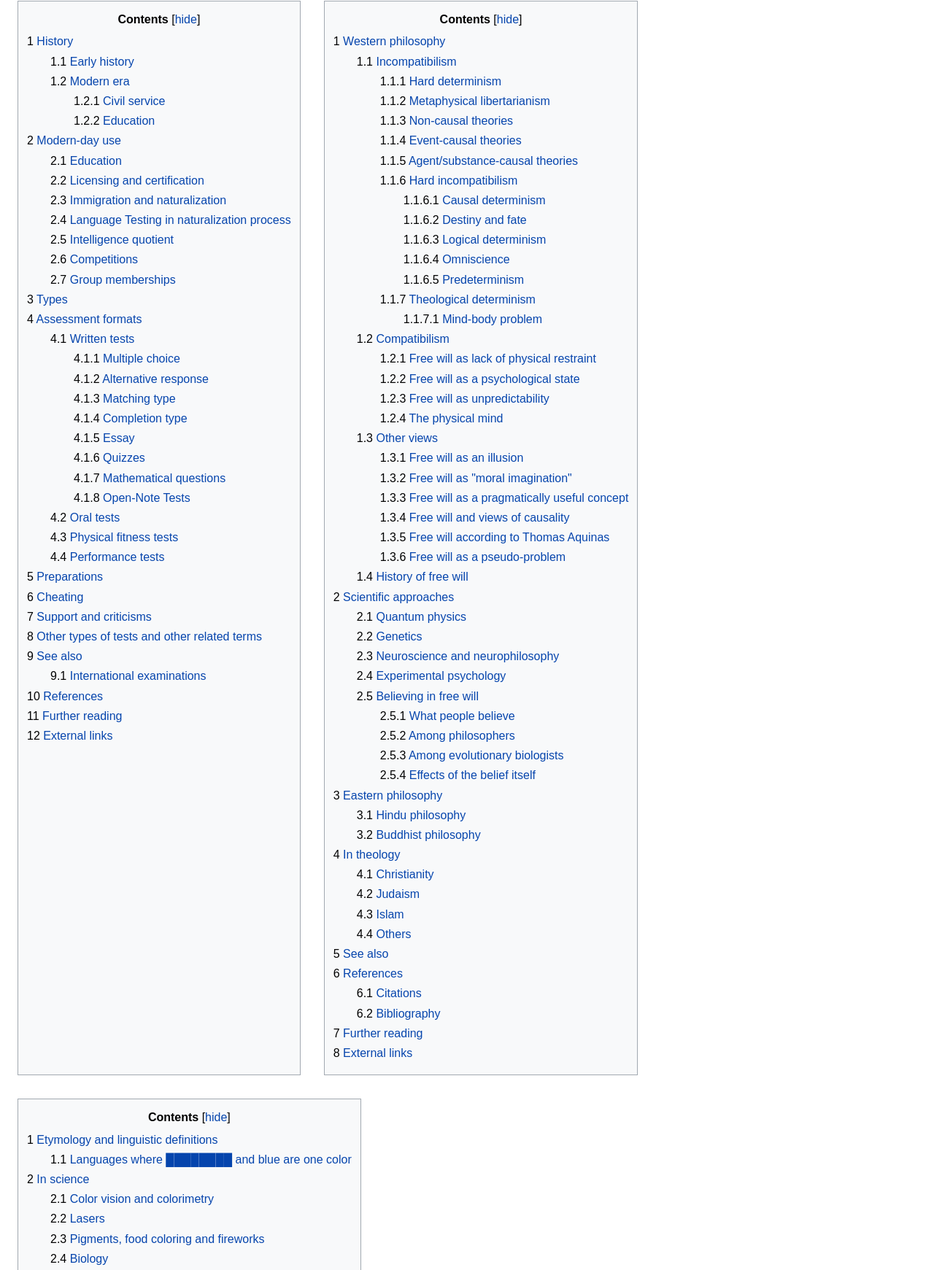
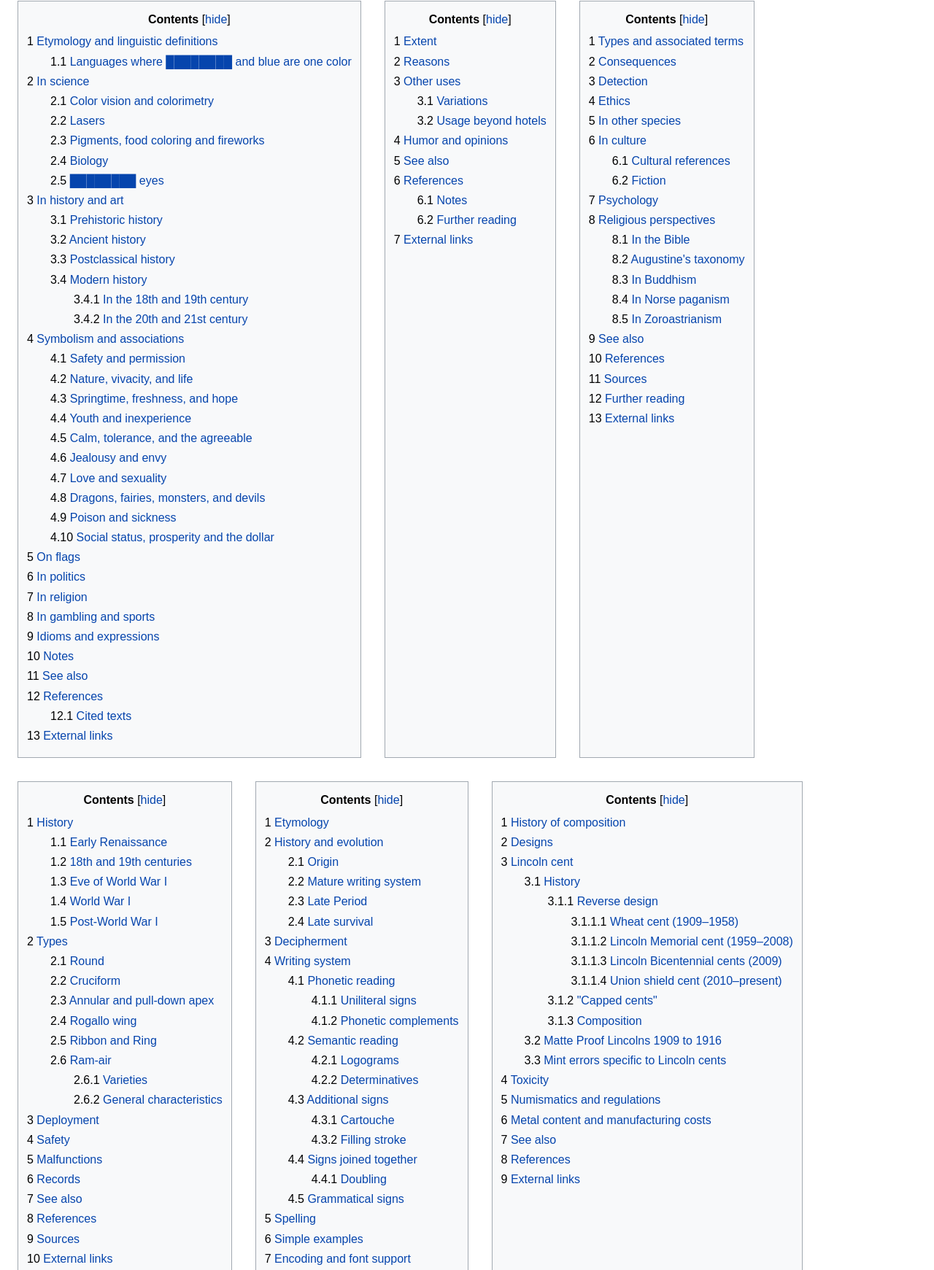
Before and after one commit to zbanks/wiki-game, a plain HTML site: page docs/index.html in a window 1280 px wide. Shown: the part 23-1764 px from the top of the page at 73% size. Drawn offline with Linux system fonts and the light colour scheme.

Commit message:
Clean up styles; add to README; link back to github; import some real puzzles from sqshemet

```diff
--- a/docs/index.html
+++ b/docs/index.html
@@ -2,16 +2,18 @@
         <html>
         <head>
             <style>
+                body {
+                    font-family: sans-serif;
+                }
                 .container {
-                    display: inline-flex;
+                    display: flex;
                     flex-wrap: wrap;
                 }
                 .puzzle {
                     background-color: #f8f9fa;
                     border: 1px solid #a2a9b1;
                     padding: 12px;
-                    font-family: sans-serif;
-                    display: table;
+                    display: inline-table;
                     line-height: 1.6;
                     margin: 1em;
                 }
@@ -34,10 +36,11 @@
                 li {
                     margin-bottom: 0.1em;
                 }
-                .toctext {
+                .toctext, a, a:visited {
                     color: #0645ad;
+                    text-decoration: none;
                 }
-                .toctext:hover {
+                .toctext:hover, a:hover {
                     text-decoration: underline;
                 }
                 .depth-0 { margin-left: 0em; }
@@ -51,102 +54,6 @@
         <body>
         <div class="container">
         <div class='puzzle' title='#1, by zbanks'> <div class='header'><h2>Contents</h2> [<span class='toctext'>hide</span>]</div>
- <ul>
-<li> <span class='tocnumber depth-0'>1</span> <span class='toctext'>History</span></li>
-<li> <span class='tocnumber depth-1'>1.1</span> <span class='toctext'>Early history</span></li>
-<li> <span class='tocnumber depth-1'>1.2</span> <span class='toctext'>Modern era</span></li>
-<li> <span class='tocnumber depth-2'>1.2.1</span> <span class='toctext'>Civil service</span></li>
-<li> <span class='tocnumber depth-2'>1.2.2</span> <span class='toctext'>Education</span></li>
-<li> <span class='tocnumber depth-0'>2</span> <span class='toctext'>Modern-day use</span></li>
-<li> <span class='tocnumber depth-1'>2.1</span> <span class='toctext'>Education</span></li>
-<li> <span class='tocnumber depth-1'>2.2</span> <span class='toctext'>Licensing and certification</span></li>
-<li> <span class='tocnumber depth-1'>2.3</span> <span class='toctext'>Immigration and naturalization</span></li>
-<li> <span class='tocnumber depth-1'>2.4</span> <span class='toctext'>Language Testing in naturalization process</span></li>
-<li> <span class='tocnumber depth-1'>2.5</span> <span class='toctext'>Intelligence quotient</span></li>
-<li> <span class='tocnumber depth-1'>2.6</span> <span class='toctext'>Competitions</span></li>
-<li> <span class='tocnumber depth-1'>2.7</span> <span class='toctext'>Group memberships</span></li>
-<li> <span class='tocnumber depth-0'>3</span> <span class='toctext'>Types</span></li>
-<li> <span class='tocnumber depth-0'>4</span> <span class='toctext'>Assessment formats</span></li>
-<li> <span class='tocnumber depth-1'>4.1</span> <span class='toctext'>Written tests</span></li>
-<li> <span class='tocnumber depth-2'>4.1.1</span> <span class='toctext'>Multiple choice</span></li>
-<li> <span class='tocnumber depth-2'>4.1.2</span> <span class='toctext'>Alternative response</span></li>
-<li> <span class='tocnumber depth-2'>4.1.3</span> <span class='toctext'>Matching type</span></li>
-<li> <span class='tocnumber depth-2'>4.1.4</span> <span class='toctext'>Completion type</span></li>
-<li> <span class='tocnumber depth-2'>4.1.5</span> <span class='toctext'>Essay</span></li>
-<li> <span class='tocnumber depth-2'>4.1.6</span> <span class='toctext'>Quizzes</span></li>
-<li> <span class='tocnumber depth-2'>4.1.7</span> <span class='toctext'>Mathematical questions</span></li>
-<li> <span class='tocnumber depth-2'>4.1.8</span> <span class='toctext'>Open-Note Tests</span></li>
-<li> <span class='tocnumber depth-1'>4.2</span> <span class='toctext'>Oral tests</span></li>
-<li> <span class='tocnumber depth-1'>4.3</span> <span class='toctext'>Physical fitness tests</span></li>
-<li> <span class='tocnumber depth-1'>4.4</span> <span class='toctext'>Performance tests</span></li>
-<li> <span class='tocnumber depth-0'>5</span> <span class='toctext'>Preparations</span></li>
-<li> <span class='tocnumber depth-0'>6</span> <span class='toctext'>Cheating</span></li>
-<li> <span class='tocnumber depth-0'>7</span> <span class='toctext'>Support and criticisms</span></li>
-<li> <span class='tocnumber depth-0'>8</span> <span class='toctext'>Other types of tests and other related terms</span></li>
-<li> <span class='tocnumber depth-0'>9</span> <span class='toctext'>See also</span></li>
-<li> <span class='tocnumber depth-1'>9.1</span> <span class='toctext'>International examinations</span></li>
-<li> <span class='tocnumber depth-0'>10</span> <span class='toctext'>References</span></li>
-<li> <span class='tocnumber depth-0'>11</span> <span class='toctext'>Further reading</span></li>
-<li> <span class='tocnumber depth-0'>12</span> <span class='toctext'>External links</span></li>
- </ul>
-</div>
-<div class='puzzle' title='#2, by zbanks'> <div class='header'><h2>Contents</h2> [<span class='toctext'>hide</span>]</div>
- <ul>
-<li> <span class='tocnumber depth-0'>1</span> <span class='toctext'>Western philosophy</span></li>
-<li> <span class='tocnumber depth-1'>1.1</span> <span class='toctext'>Incompatibilism</span></li>
-<li> <span class='tocnumber depth-2'>1.1.1</span> <span class='toctext'>Hard determinism</span></li>
-<li> <span class='tocnumber depth-2'>1.1.2</span> <span class='toctext'>Metaphysical libertarianism</span></li>
-<li> <span class='tocnumber depth-2'>1.1.3</span> <span class='toctext'>Non-causal theories</span></li>
-<li> <span class='tocnumber depth-2'>1.1.4</span> <span class='toctext'>Event-causal theories</span></li>
-<li> <span class='tocnumber depth-2'>1.1.5</span> <span class='toctext'>Agent/substance-causal theories</span></li>
-<li> <span class='tocnumber depth-2'>1.1.6</span> <span class='toctext'>Hard incompatibilism</span></li>
-<li> <span class='tocnumber depth-3'>1.1.6.1</span> <span class='toctext'>Causal determinism</span></li>
-<li> <span class='tocnumber depth-3'>1.1.6.2</span> <span class='toctext'>Destiny and fate</span></li>
-<li> <span class='tocnumber depth-3'>1.1.6.3</span> <span class='toctext'>Logical determinism</span></li>
-<li> <span class='tocnumber depth-3'>1.1.6.4</span> <span class='toctext'>Omniscience</span></li>
-<li> <span class='tocnumber depth-3'>1.1.6.5</span> <span class='toctext'>Predeterminism</span></li>
-<li> <span class='tocnumber depth-2'>1.1.7</span> <span class='toctext'>Theological determinism</span></li>
-<li> <span class='tocnumber depth-3'>1.1.7.1</span> <span class='toctext'>Mind-body problem</span></li>
-<li> <span class='tocnumber depth-1'>1.2</span> <span class='toctext'>Compatibilism</span></li>
-<li> <span class='tocnumber depth-2'>1.2.1</span> <span class='toctext'>Free will as lack of physical restraint</span></li>
-<li> <span class='tocnumber depth-2'>1.2.2</span> <span class='toctext'>Free will as a psychological state</span></li>
-<li> <span class='tocnumber depth-2'>1.2.3</span> <span class='toctext'>Free will as unpredictability</span></li>
-<li> <span class='tocnumber depth-2'>1.2.4</span> <span class='toctext'>The physical mind</span></li>
-<li> <span class='tocnumber depth-1'>1.3</span> <span class='toctext'>Other views</span></li>
-<li> <span class='tocnumber depth-2'>1.3.1</span> <span class='toctext'>Free will as an illusion</span></li>
-<li> <span class='tocnumber depth-2'>1.3.2</span> <span class='toctext'>Free will as &quot;moral imagination&quot;</span></li>
-<li> <span class='tocnumber depth-2'>1.3.3</span> <span class='toctext'>Free will as a pragmatically useful concept</span></li>
-<li> <span class='tocnumber depth-2'>1.3.4</span> <span class='toctext'>Free will and views of causality</span></li>
-<li> <span class='tocnumber depth-2'>1.3.5</span> <span class='toctext'>Free will according to Thomas Aquinas</span></li>
-<li> <span class='tocnumber depth-2'>1.3.6</span> <span class='toctext'>Free will as a pseudo-problem</span></li>
-<li> <span class='tocnumber depth-1'>1.4</span> <span class='toctext'>History of free will</span></li>
-<li> <span class='tocnumber depth-0'>2</span> <span class='toctext'>Scientific approaches</span></li>
-<li> <span class='tocnumber depth-1'>2.1</span> <span class='toctext'>Quantum physics</span></li>
-<li> <span class='tocnumber depth-1'>2.2</span> <span class='toctext'>Genetics</span></li>
-<li> <span class='tocnumber depth-1'>2.3</span> <span class='toctext'>Neuroscience and neurophilosophy</span></li>
-<li> <span class='tocnumber depth-1'>2.4</span> <span class='toctext'>Experimental psychology</span></li>
-<li> <span class='tocnumber depth-1'>2.5</span> <span class='toctext'>Believing in free will</span></li>
-<li> <span class='tocnumber depth-2'>2.5.1</span> <span class='toctext'>What people believe</span></li>
-<li> <span class='tocnumber depth-2'>2.5.2</span> <span class='toctext'>Among philosophers</span></li>
-<li> <span class='tocnumber depth-2'>2.5.3</span> <span class='toctext'>Among evolutionary biologists</span></li>
-<li> <span class='tocnumber depth-2'>2.5.4</span> <span class='toctext'>Effects of the belief itself</span></li>
-<li> <span class='tocnumber depth-0'>3</span> <span class='toctext'>Eastern philosophy</span></li>
-<li> <span class='tocnumber depth-1'>3.1</span> <span class='toctext'>Hindu philosophy</span></li>
-<li> <span class='tocnumber depth-1'>3.2</span> <span class='toctext'>Buddhist philosophy</span></li>
-<li> <span class='tocnumber depth-0'>4</span> <span class='toctext'>In theology</span></li>
-<li> <span class='tocnumber depth-1'>4.1</span> <span class='toctext'>Christianity</span></li>
-<li> <span class='tocnumber depth-1'>4.2</span> <span class='toctext'>Judaism</span></li>
-<li> <span class='tocnumber depth-1'>4.3</span> <span class='toctext'>Islam</span></li>
-<li> <span class='tocnumber depth-1'>4.4</span> <span class='toctext'>Others</span></li>
-<li> <span class='tocnumber depth-0'>5</span> <span class='toctext'>See also</span></li>
-<li> <span class='tocnumber depth-0'>6</span> <span class='toctext'>References</span></li>
-<li> <span class='tocnumber depth-1'>6.1</span> <span class='toctext'>Citations</span></li>
-<li> <span class='tocnumber depth-1'>6.2</span> <span class='toctext'>Bibliography</span></li>
-<li> <span class='tocnumber depth-0'>7</span> <span class='toctext'>Further reading</span></li>
-<li> <span class='tocnumber depth-0'>8</span> <span class='toctext'>External links</span></li>
- </ul>
-</div>
-<div class='puzzle' title='#3, by zbanks'> <div class='header'><h2>Contents</h2> [<span class='toctext'>hide</span>]</div>
  <ul>
 <li> <span class='tocnumber depth-0'>1</span> <span class='toctext'>Etymology and linguistic definitions</span></li>
 <li> <span class='tocnumber depth-1'>1.1</span> <span class='toctext'>Languages where ████████ and blue are one color</span></li>
@@ -186,4 +93,128 @@
 <li> <span class='tocnumber depth-0'>13</span> <span class='toctext'>External links</span></li>
  </ul>
 </div>
-</div></body></html>
+<div class='puzzle' title='#2, by zbanks'> <div class='header'><h2>Contents</h2> [<span class='toctext'>hide</span>]</div>
+ <ul>
+<li> <span class='tocnumber depth-0'>1</span> <span class='toctext'>Extent</span></li>
+<li> <span class='tocnumber depth-0'>2</span> <span class='toctext'>Reasons</span></li>
+<li> <span class='tocnumber depth-0'>3</span> <span class='toctext'>Other uses</span></li>
+<li> <span class='tocnumber depth-1'>3.1</span> <span class='toctext'>Variations</span></li>
+<li> <span class='tocnumber depth-1'>3.2</span> <span class='toctext'>Usage beyond hotels</span></li>
+<li> <span class='tocnumber depth-0'>4</span> <span class='toctext'>Humor and opinions</span></li>
+<li> <span class='tocnumber depth-0'>5</span> <span class='toctext'>See also</span></li>
+<li> <span class='tocnumber depth-0'>6</span> <span class='toctext'>References</span></li>
+<li> <span class='tocnumber depth-1'>6.1</span> <span class='toctext'>Notes</span></li>
+<li> <span class='tocnumber depth-1'>6.2</span> <span class='toctext'>Further reading</span></li>
+<li> <span class='tocnumber depth-0'>7</span> <span class='toctext'>External links</span></li>
+ </ul>
+</div>
+<div class='puzzle' title='#3, by Evan'> <div class='header'><h2>Contents</h2> [<span class='toctext'>hide</span>]</div>
+ <ul>
+<li> <span class='tocnumber depth-0'>1</span> <span class='toctext'>Types and associated terms</span></li>
+<li> <span class='tocnumber depth-0'>2</span> <span class='toctext'>Consequences</span></li>
+<li> <span class='tocnumber depth-0'>3</span> <span class='toctext'>Detection</span></li>
+<li> <span class='tocnumber depth-0'>4</span> <span class='toctext'>Ethics</span></li>
+<li> <span class='tocnumber depth-0'>5</span> <span class='toctext'>In other species</span></li>
+<li> <span class='tocnumber depth-0'>6</span> <span class='toctext'>In culture</span></li>
+<li> <span class='tocnumber depth-1'>6.1</span> <span class='toctext'>Cultural references</span></li>
+<li> <span class='tocnumber depth-1'>6.2</span> <span class='toctext'>Fiction</span></li>
+<li> <span class='tocnumber depth-0'>7</span> <span class='toctext'>Psychology</span></li>
+<li> <span class='tocnumber depth-0'>8</span> <span class='toctext'>Religious perspectives</span></li>
+<li> <span class='tocnumber depth-1'>8.1</span> <span class='toctext'>In the Bible</span></li>
+<li> <span class='tocnumber depth-1'>8.2</span> <span class='toctext'>Augustine&#x27;s taxonomy</span></li>
+<li> <span class='tocnumber depth-1'>8.3</span> <span class='toctext'>In Buddhism</span></li>
+<li> <span class='tocnumber depth-1'>8.4</span> <span class='toctext'>In Norse paganism</span></li>
+<li> <span class='tocnumber depth-1'>8.5</span> <span class='toctext'>In Zoroastrianism</span></li>
+<li> <span class='tocnumber depth-0'>9</span> <span class='toctext'>See also</span></li>
+<li> <span class='tocnumber depth-0'>10</span> <span class='toctext'>References</span></li>
+<li> <span class='tocnumber depth-0'>11</span> <span class='toctext'>Sources</span></li>
+<li> <span class='tocnumber depth-0'>12</span> <span class='toctext'>Further reading</span></li>
+<li> <span class='tocnumber depth-0'>13</span> <span class='toctext'>External links</span></li>
+ </ul>
+</div>
+<div class='puzzle' title='#4, by Evan'> <div class='header'><h2>Contents</h2> [<span class='toctext'>hide</span>]</div>
+ <ul>
+<li> <span class='tocnumber depth-0'>1</span> <span class='toctext'>History</span></li>
+<li> <span class='tocnumber depth-1'>1.1</span> <span class='toctext'>Early Renaissance</span></li>
+<li> <span class='tocnumber depth-1'>1.2</span> <span class='toctext'>18th and 19th centuries</span></li>
+<li> <span class='tocnumber depth-1'>1.3</span> <span class='toctext'>Eve of World War I</span></li>
+<li> <span class='tocnumber depth-1'>1.4</span> <span class='toctext'>World War I</span></li>
+<li> <span class='tocnumber depth-1'>1.5</span> <span class='toctext'>Post-World War I</span></li>
+<li> <span class='tocnumber depth-0'>2</span> <span class='toctext'>Types</span></li>
+<li> <span class='tocnumber depth-1'>2.1</span> <span class='toctext'>Round</span></li>
+<li> <span class='tocnumber depth-1'>2.2</span> <span class='toctext'>Cruciform</span></li>
+<li> <span class='tocnumber depth-1'>2.3</span> <span class='toctext'>Annular and pull-down apex</span></li>
+<li> <span class='tocnumber depth-1'>2.4</span> <span class='toctext'>Rogallo wing</span></li>
+<li> <span class='tocnumber depth-1'>2.5</span> <span class='toctext'>Ribbon and Ring</span></li>
+<li> <span class='tocnumber depth-1'>2.6</span> <span class='toctext'>Ram-air</span></li>
+<li> <span class='tocnumber depth-2'>2.6.1</span> <span class='toctext'>Varieties</span></li>
+<li> <span class='tocnumber depth-2'>2.6.2</span> <span class='toctext'>General characteristics</span></li>
+<li> <span class='tocnumber depth-0'>3</span> <span class='toctext'>Deployment</span></li>
+<li> <span class='tocnumber depth-0'>4</span> <span class='toctext'>Safety</span></li>
+<li> <span class='tocnumber depth-0'>5</span> <span class='toctext'>Malfunctions</span></li>
+<li> <span class='tocnumber depth-0'>6</span> <span class='toctext'>Records</span></li>
+<li> <span class='tocnumber depth-0'>7</span> <span class='toctext'>See also</span></li>
+<li> <span class='tocnumber depth-0'>8</span> <span class='toctext'>References</span></li>
+<li> <span class='tocnumber depth-0'>9</span> <span class='toctext'>Sources</span></li>
+<li> <span class='tocnumber depth-0'>10</span> <span class='toctext'>External links</span></li>
+ </ul>
+</div>
+<div class='puzzle' title='#5, by Evan'> <div class='header'><h2>Contents</h2> [<span class='toctext'>hide</span>]</div>
+ <ul>
+<li> <span class='tocnumber depth-0'>1</span> <span class='toctext'>Etymology</span></li>
+<li> <span class='tocnumber depth-0'>2</span> <span class='toctext'>History and evolution</span></li>
+<li> <span class='tocnumber depth-1'>2.1</span> <span class='toctext'>Origin</span></li>
+<li> <span class='tocnumber depth-1'>2.2</span> <span class='toctext'>Mature writing system</span></li>
+<li> <span class='tocnumber depth-1'>2.3</span> <span class='toctext'>Late Period</span></li>
+<li> <span class='tocnumber depth-1'>2.4</span> <span class='toctext'>Late survival</span></li>
+<li> <span class='tocnumber depth-0'>3</span> <span class='toctext'>Decipherment</span></li>
+<li> <span class='tocnumber depth-0'>4</span> <span class='toctext'>Writing system</span></li>
+<li> <span class='tocnumber depth-1'>4.1</span> <span class='toctext'>Phonetic reading</span></li>
+<li> <span class='tocnumber depth-2'>4.1.1</span> <span class='toctext'>Uniliteral signs</span></li>
+<li> <span class='tocnumber depth-2'>4.1.2</span> <span class='toctext'>Phonetic complements</span></li>
+<li> <span class='tocnumber depth-1'>4.2</span> <span class='toctext'>Semantic reading</span></li>
+<li> <span class='tocnumber depth-2'>4.2.1</span> <span class='toctext'>Logograms</span></li>
+<li> <span class='tocnumber depth-2'>4.2.2</span> <span class='toctext'>Determinatives</span></li>
+<li> <span class='tocnumber depth-1'>4.3</span> <span class='toctext'>Additional signs</span></li>
+<li> <span class='tocnumber depth-2'>4.3.1</span> <span class='toctext'>Cartouche</span></li>
+<li> <span class='tocnumber depth-2'>4.3.2</span> <span class='toctext'>Filling stroke</span></li>
+<li> <span class='tocnumber depth-1'>4.4</span> <span class='toctext'>Signs joined together</span></li>
+<li> <span class='tocnumber depth-2'>4.4.1</span> <span class='toctext'>Doubling</span></li>
+<li> <span class='tocnumber depth-1'>4.5</span> <span class='toctext'>Grammatical signs</span></li>
+<li> <span class='tocnumber depth-0'>5</span> <span class='toctext'>Spelling</span></li>
+<li> <span class='tocnumber depth-0'>6</span> <span class='toctext'>Simple examples</span></li>
+<li> <span class='tocnumber depth-0'>7</span> <span class='toctext'>Encoding and font support</span></li>
+<li> <span class='tocnumber depth-0'>8</span> <span class='toctext'>See also</span></li>
+<li> <span class='tocnumber depth-0'>9</span> <span class='toctext'>Notes and references</span></li>
+<li> <span class='tocnumber depth-0'>10</span> <span class='toctext'>Further reading</span></li>
+<li> <span class='tocnumber depth-0'>11</span> <span class='toctext'>External links</span></li>
+ </ul>
+</div>
+<div class='puzzle' title='#6, by sqshemet'> <div class='header'><h2>Contents</h2> [<span class='toctext'>hide</span>]</div>
+ <ul>
+<li> <span class='tocnumber depth-0'>1</span> <span class='toctext'>History of composition</span></li>
+<li> <span class='tocnumber depth-0'>2</span> <span class='toctext'>Designs</span></li>
+<li> <span class='tocnumber depth-0'>3</span> <span class='toctext'>Lincoln cent</span></li>
+<li> <span class='tocnumber depth-1'>3.1</span> <span class='toctext'>History</span></li>
+<li> <span class='tocnumber depth-2'>3.1.1</span> <span class='toctext'>Reverse design</span></li>
+<li> <span class='tocnumber depth-3'>3.1.1.1</span> <span class='toctext'>Wheat cent (1909–1958)</span></li>
+<li> <span class='tocnumber depth-3'>3.1.1.2</span> <span class='toctext'>Lincoln Memorial cent (1959–2008)</span></li>
+<li> <span class='tocnumber depth-3'>3.1.1.3</span> <span class='toctext'>Lincoln Bicentennial cents (2009)</span></li>
+<li> <span class='tocnumber depth-3'>3.1.1.4</span> <span class='toctext'>Union shield cent (2010–present)</span></li>
+<li> <span class='tocnumber depth-2'>3.1.2</span> <span class='toctext'>&quot;Capped cents&quot;</span></li>
+<li> <span class='tocnumber depth-2'>3.1.3</span> <span class='toctext'>Composition</span></li>
+<li> <span class='tocnumber depth-1'>3.2</span> <span class='toctext'>Matte Proof Lincolns 1909 to 1916</span></li>
+<li> <span class='tocnumber depth-1'>3.3</span> <span class='toctext'>Mint errors specific to Lincoln cents</span></li>
+<li> <span class='tocnumber depth-0'>4</span> <span class='toctext'>Toxicity</span></li>
+<li> <span class='tocnumber depth-0'>5</span> <span class='toctext'>Numismatics and regulations</span></li>
+<li> <span class='tocnumber depth-0'>6</span> <span class='toctext'>Metal content and manufacturing costs</span></li>
+<li> <span class='tocnumber depth-0'>7</span> <span class='toctext'>See also</span></li>
+<li> <span class='tocnumber depth-0'>8</span> <span class='toctext'>References</span></li>
+<li> <span class='tocnumber depth-0'>9</span> <span class='toctext'>External links</span></li>
+ </ul>
+</div>
+</div>
+<div class='puzzle'>
+ <a href='https://github.com/zbanks/wiki-game'>Fork me on Github</a>
+</div>
+</body></html>
```
Also changed, not shown: puzzles.txt, 2 other files.
